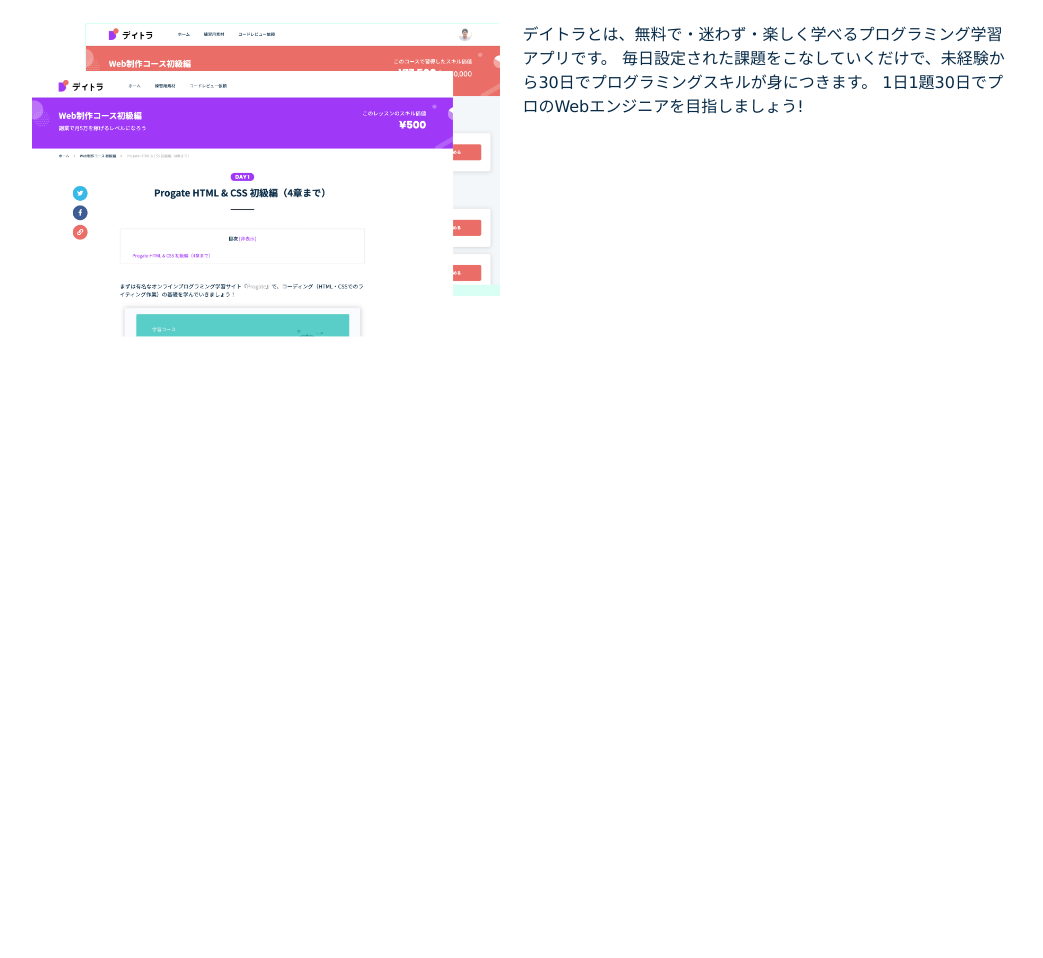
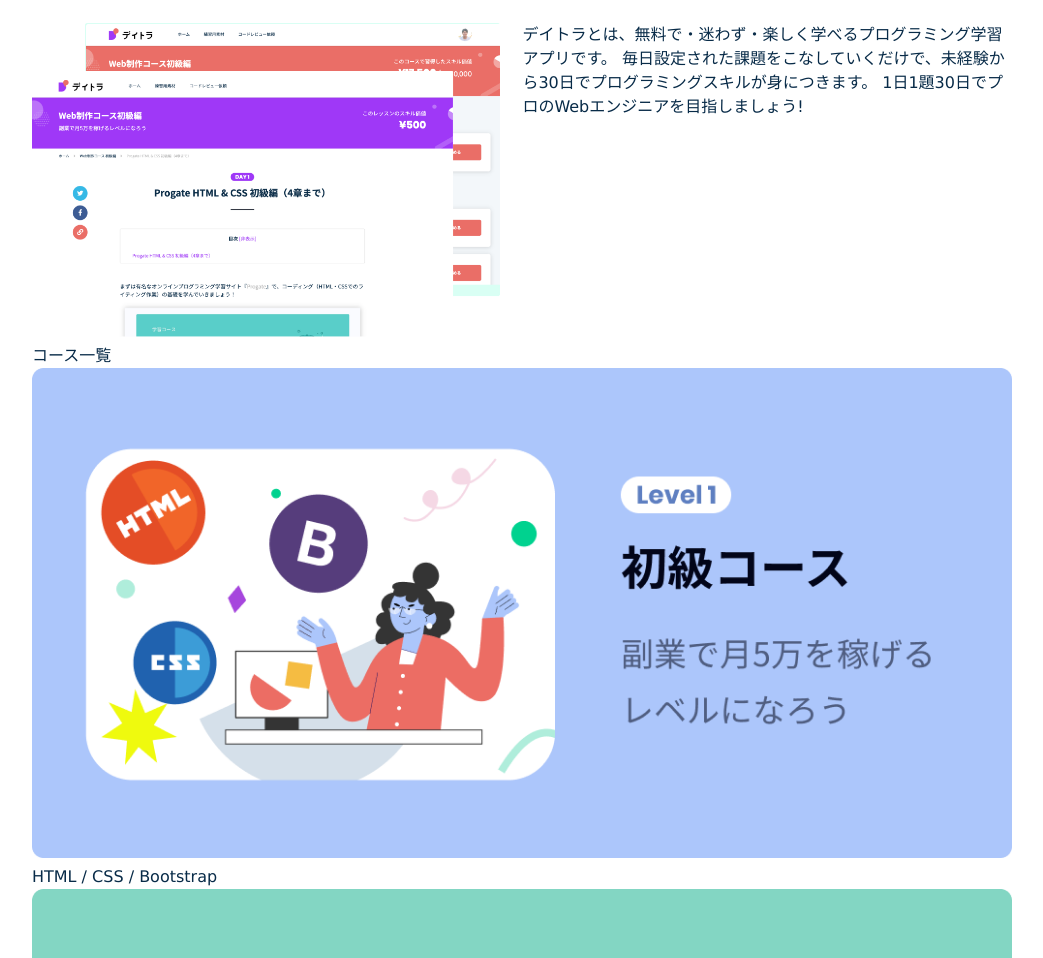
Before and after one commit to aoitech/practice-LP, a plain HTML site: page index.html in a window 1280 px wide. Shown: the part 121-1079 px from the top of the page, without its empty margins (118-1161 px from the left). Before the commit the page ends 800 px from the top, so only its background shows below. Drawn offline with Linux system fonts and the light colour scheme.

Commit message:
add-html

```diff
--- a/index.html
+++ b/index.html
@@ -41,7 +41,12 @@
       </div>
       <div class="course">
         <div class="container">
-
+          <h2 class="course-title">コース一覧</h2>
+          <div class="course-parent">
+           <div class="course-item"><img src="./img/web_first.png" alt="初級コース">HTML / CSS / Bootstrap</div>
+           <div class="course-item"><img src="./img/web_second.png" alt="中級コース">HTML / CSS / JavaScript / jQuery</div>
+           <div class="course-item"><img src="./img/web_third.png" alt="上級コース">PHP / WordPress</div>
+          </div>
         </div>
       </div>
       <div class="contact">
```
